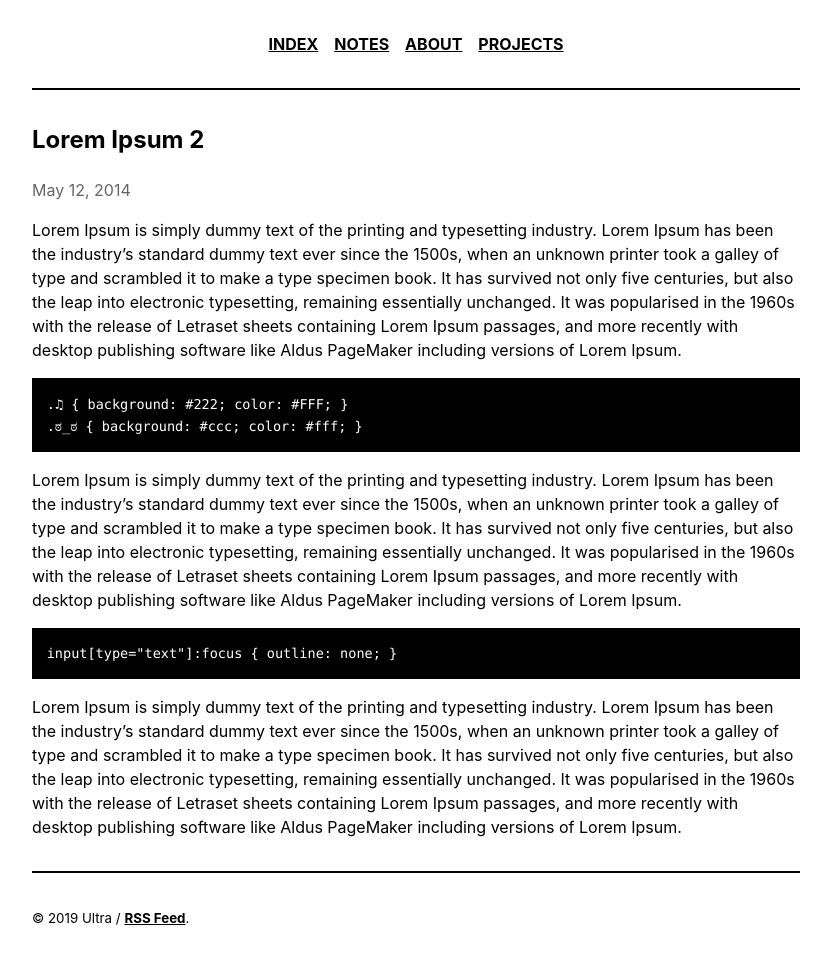
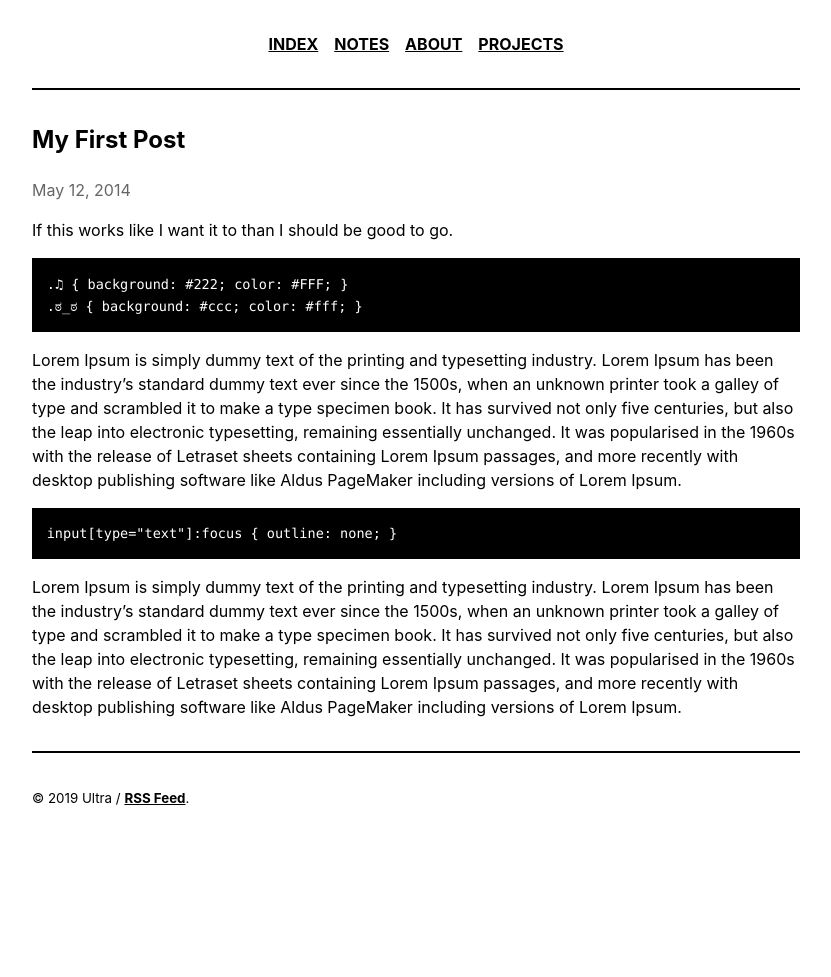
Before and after one commit to ronv/ultra, a Jekyll site: the page built from _posts/2014-05-12-lorem-ipsum.md, in a window 1280 px wide. Shown: the whole page, without its empty margins (224-1055 px from the left). Built offline with Jekyll 4.4.1, drawn with Linux system fonts in a browser that asks for light colours; after the commit the page ends 900 px from its top, so only the background shows below that.

Commit message:
Update 2014-05-12-lorem-ipsum.md

````diff
--- a/_posts/2014-05-12-lorem-ipsum.md
+++ b/_posts/2014-05-12-lorem-ipsum.md
@@ -1,10 +1,10 @@
 ---
 layout: post
-title: Lorem Ipsum 2
-description: Lorem Ipsum
+title: My First Post
+description: Testing out how easy it is to make instructions
 ---
 
-Lorem Ipsum is simply dummy text of the printing and typesetting industry. Lorem Ipsum has been the industry's standard dummy text ever since the 1500s, when an unknown printer took a galley of type and scrambled it to make a type specimen book. It has survived not only five centuries, but also the leap into electronic typesetting, remaining essentially unchanged. It was popularised in the 1960s with the release of Letraset sheets containing Lorem Ipsum passages, and more recently with desktop publishing software like Aldus PageMaker including versions of Lorem Ipsum.
+If this works like I want it to than I should be good to go.
 
 ```css
 .♫ { background: #222; color: #FFF; }
````
